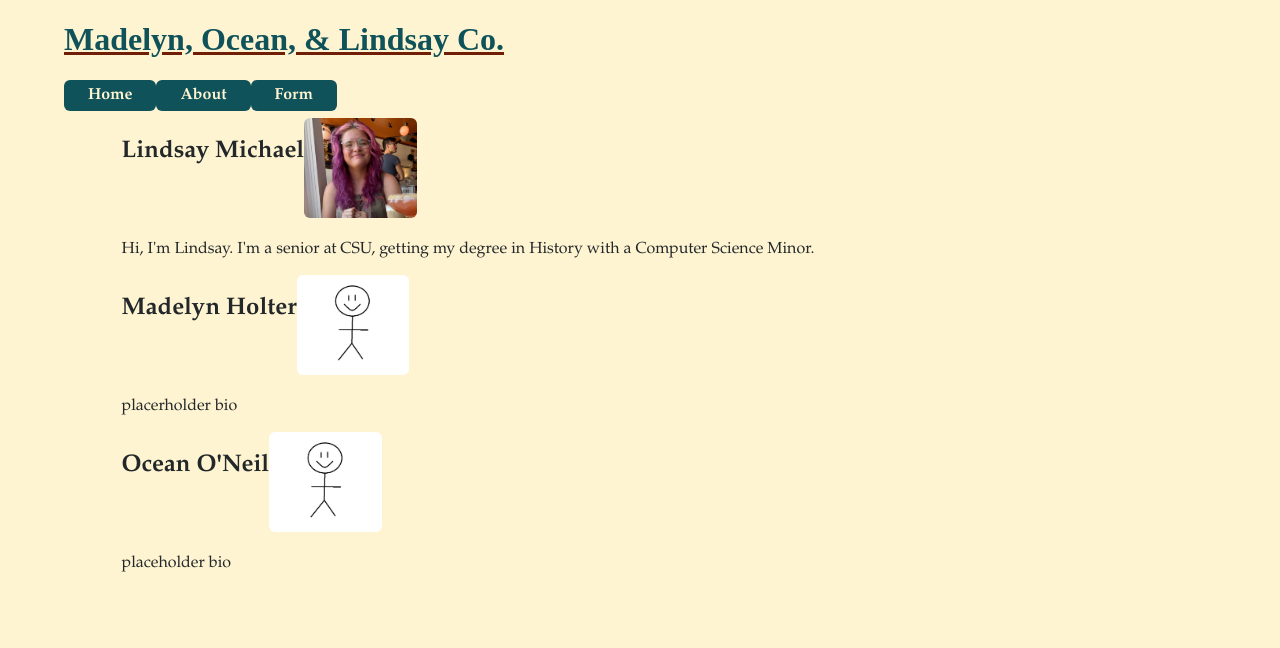
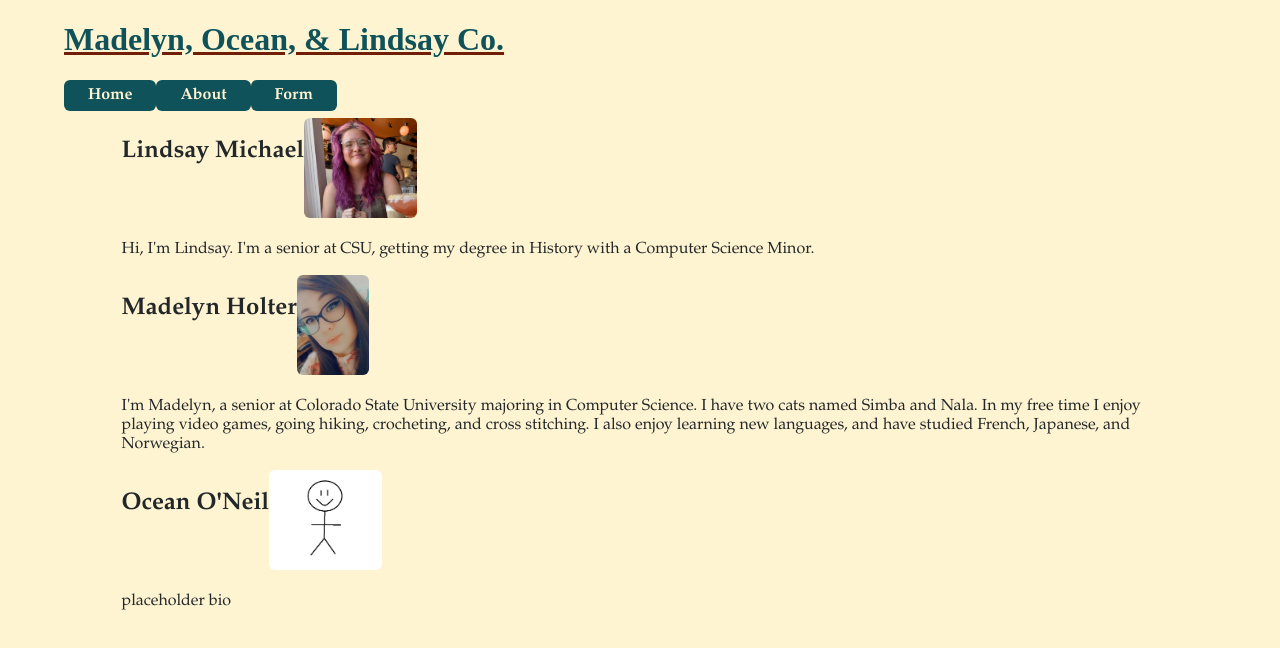
Before and after one commit to lpmichael/group-25-project, an Angular app: page /about in a window 1280 px wide. Shown: the top 648 px of the page. Built offline with nearby package versions, Linux system fonts and the light colour scheme.

Commit message:
Update Madelyn's bio

```diff
--- a/src/app/about/about.component.html
+++ b/src/app/about/about.component.html
@@ -12,11 +12,12 @@
 
     <div class="icon">
         <div><h2> Madelyn Holter</h2></div>
-        <div> <img src="../assets/placeholder.jpg" alt="black stick figure drawing on white background"> </div>
+        <div> <img src="../assets/MH.jpg" alt="A photo of a woman with brown hair, glasses, and a pink floral shirt."> </div>
     </div>
 
     <p>
-        placerholder bio
+        I'm Madelyn, a senior at Colorado State University majoring in Computer Science. I have two cats named Simba and Nala. In my free time I enjoy
+        playing video games, going hiking, crocheting, and cross stitching. I also enjoy learning new languages, and have studied French, Japanese, and Norwegian.
     </p>
 
     <div class="icon">
```
